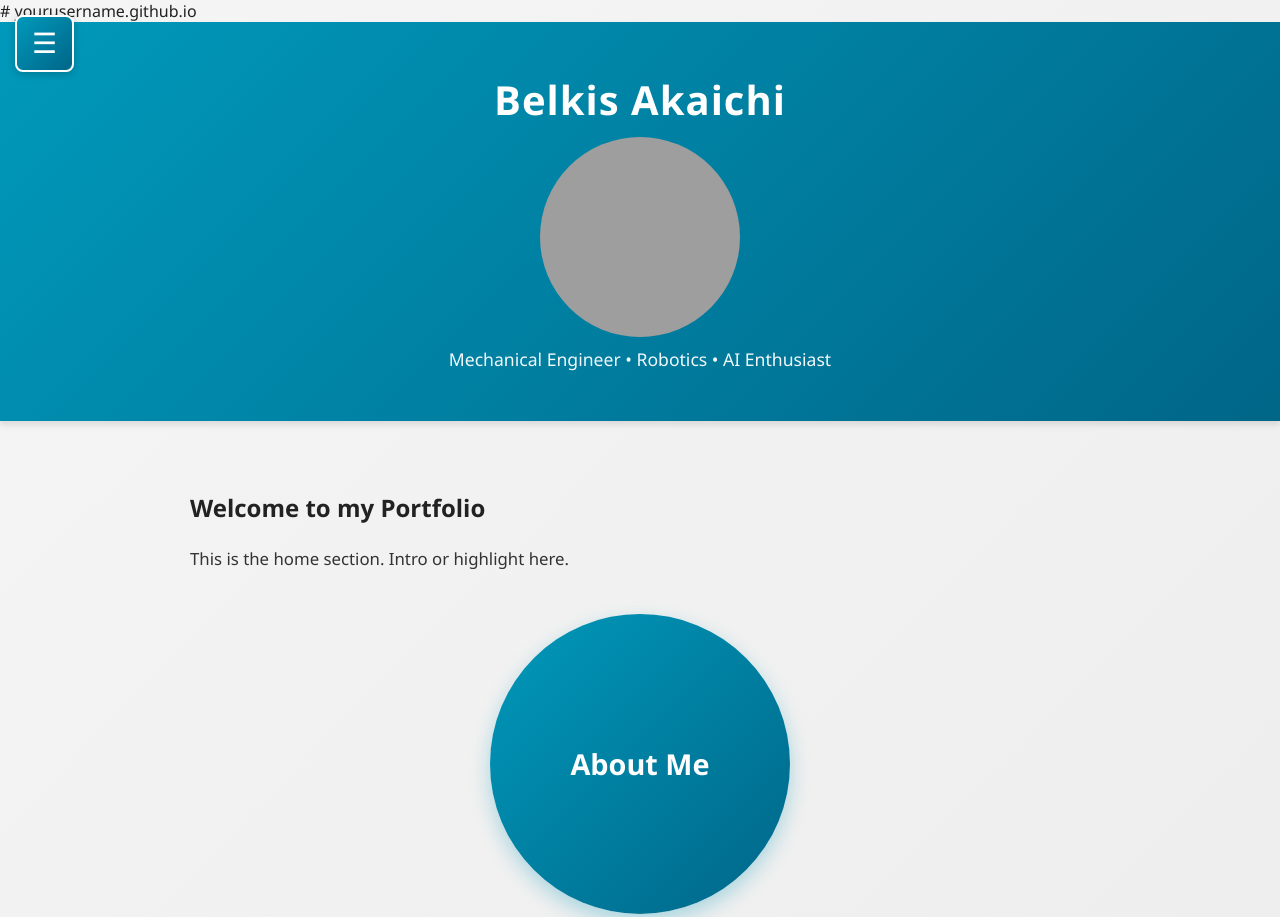
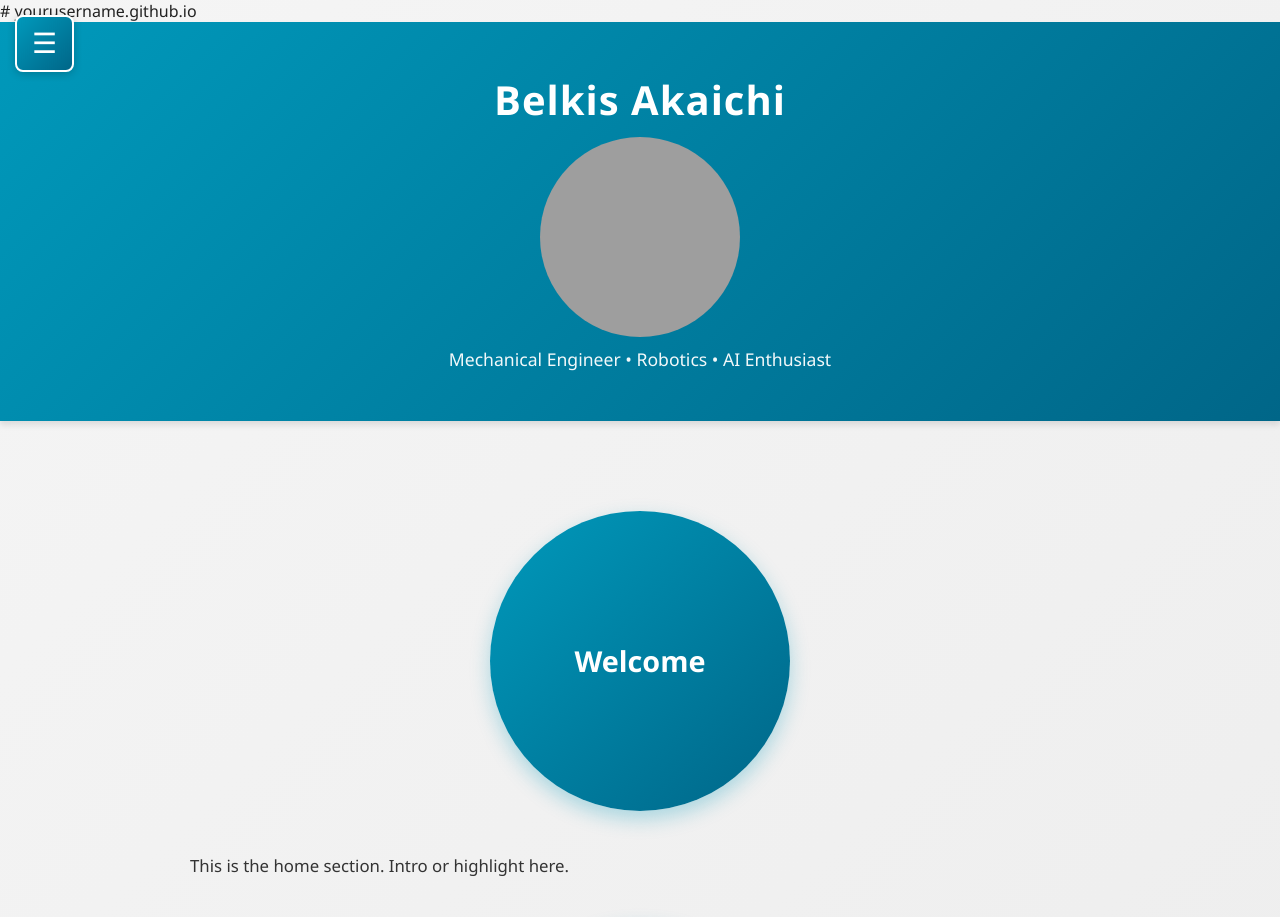
Before and after one commit to Beki07/yourusername.github.io, a plain HTML site: page index.html in a window 1280 px wide. Shown: the top 917 px of the page. Drawn offline with Linux system fonts and the light colour scheme; grey boxes are pictures that could not be loaded.

Commit message:
Fix home section to use h2 for floating circle styling

```diff
--- a/index.html
+++ b/index.html
@@ -35,7 +35,7 @@
 
   <!-- Home section -->
   <section id="home">
-    <h1>Welcome to my Portfolio</h1>
+    <h2>Welcome</h2>
     <p>This is the home section. Intro or highlight here.</p>
   </section>
 
```
